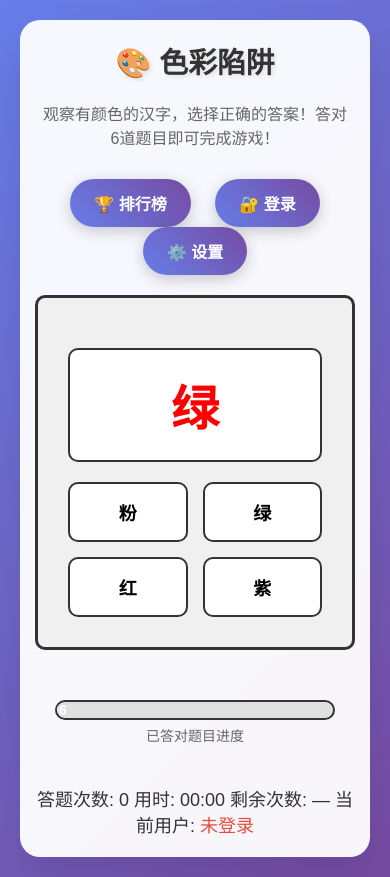
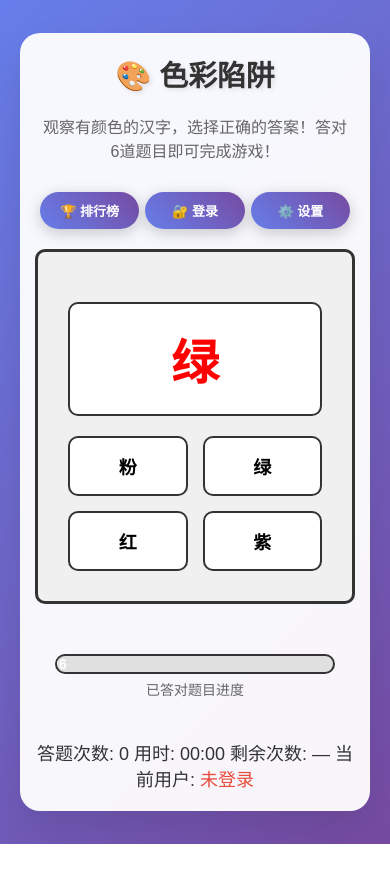
Before and after one commit to hmh38324/game3, a plain HTML site: page index.html in a window 390 px wide. After the commit the page ends 844 px from the top, so only its background shows below. Drawn offline with Linux system fonts and the light colour scheme.

Commit message:
feat(ui): keep top controls on one line on mobile; flex equal buttons and responsive sizing

```diff
--- a/index.html
+++ b/index.html
@@ -218,6 +218,11 @@
 
         .controls {
             margin-bottom: 20px;
+            display: flex;
+            width: 100%;
+            gap: 10px;
+            justify-content: center;
+            align-items: center;
         }
 
         button {
@@ -232,6 +237,14 @@
             font-weight: bold;
             transition: all 0.3s ease;
             box-shadow: 0 4px 15px rgba(0, 0, 0, 0.2);
+        }
+
+        /* 顶部三个按钮在一行显示并平均分配宽度 */
+        .controls button {
+            margin: 0; /* 使用容器 gap 控制间距，避免换行 */
+            flex: 1 1 0;
+            min-width: 0; /* 允许收缩避免溢出 */
+            white-space: nowrap; /* 文案不换行 */
         }
 
         button:hover {
@@ -591,6 +604,16 @@
                 max-width: 100%;
                 padding: 20px;
             }
+
+            /* 中屏时按钮略微缩小，仍占满一行 */
+            .controls {
+                gap: 8px;
+            }
+            .controls button {
+                padding: 10px 16px;
+                font-size: 14px;
+                border-radius: 22px;
+            }
         }
 
         @media (max-width: 480px) {
@@ -627,6 +650,16 @@
             .win-message p {
                 font-size: 14px;
                 margin-bottom: 15px;
+            }
+
+            /* 小屏时进一步优化按钮尺寸与间距，保持一行显示 */
+            .controls {
+                gap: 6px;
+            }
+            .controls button {
+                padding: 9px 12px;
+                font-size: 13px;
+                border-radius: 20px;
             }
         }
     </style>
```
